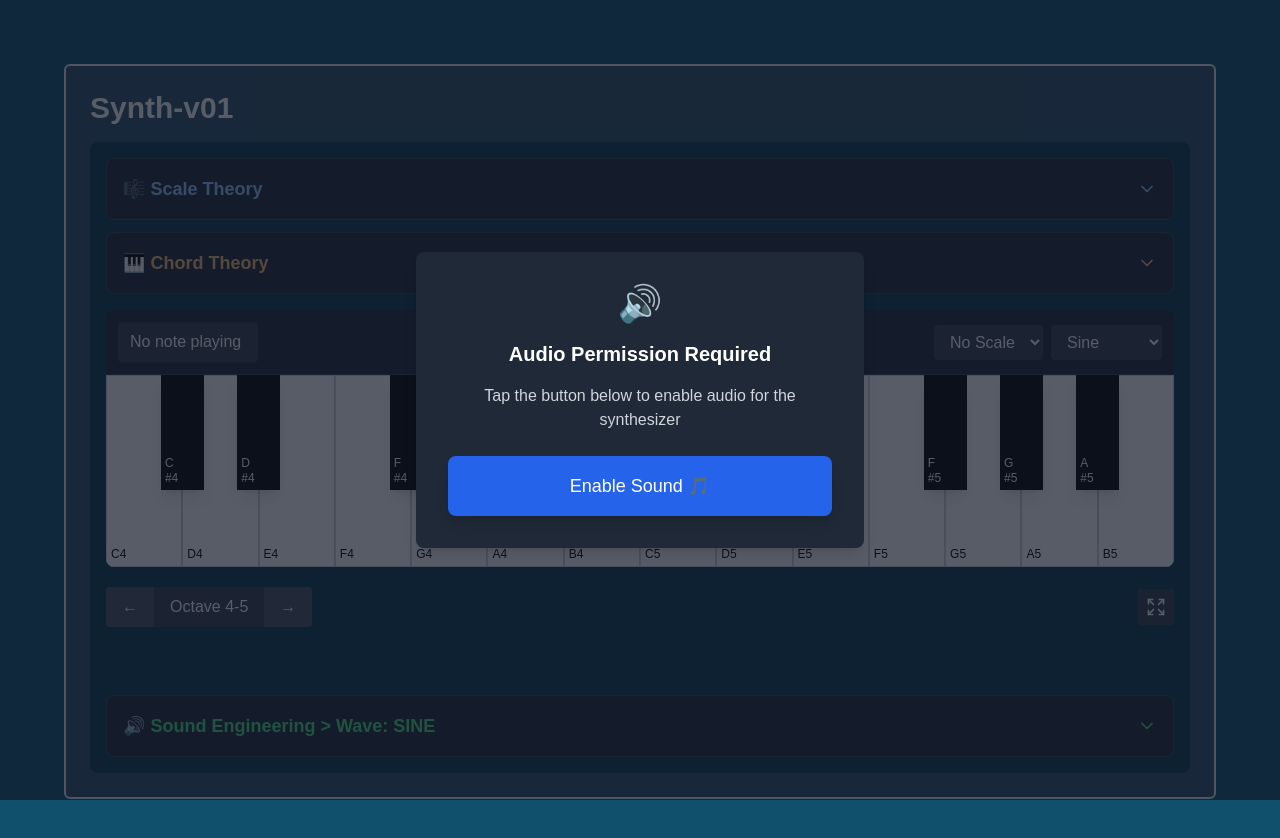
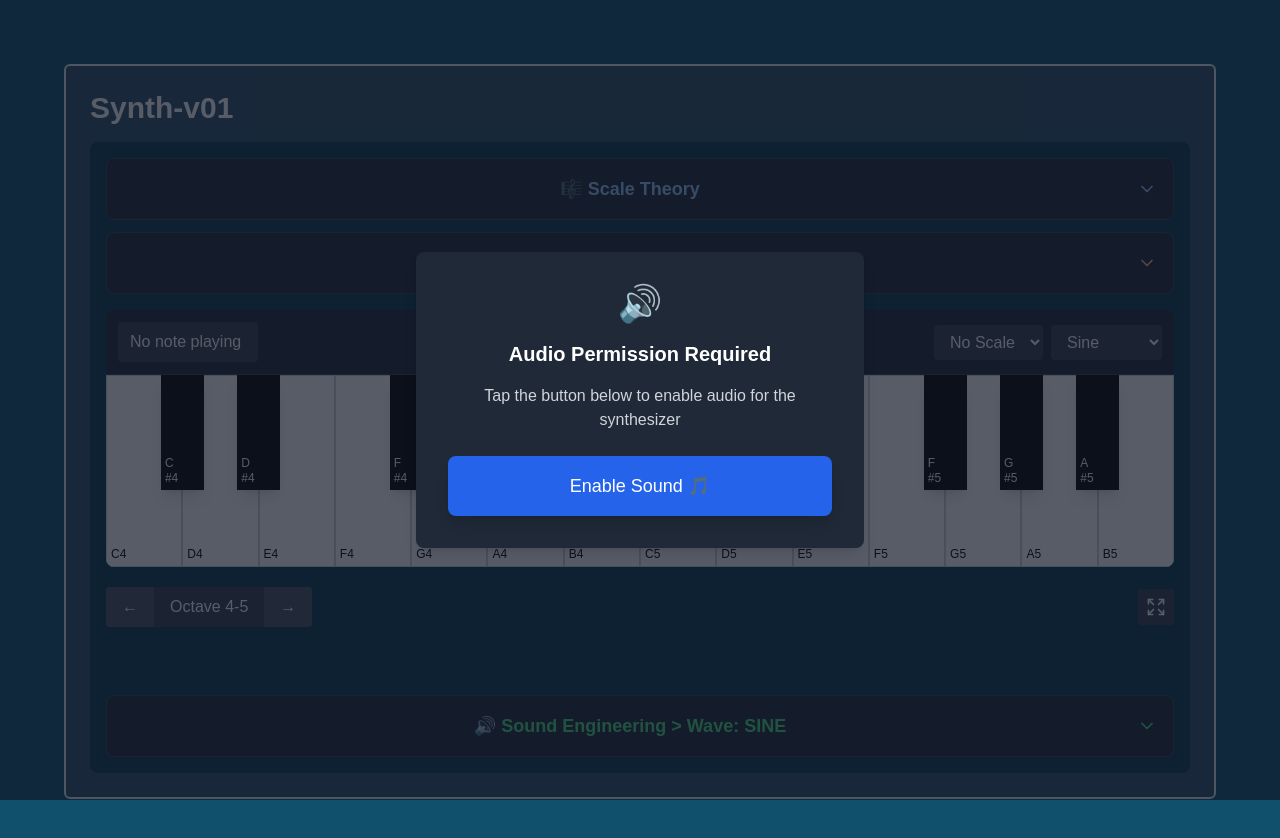
Before and after one commit to webdev-dave/build_synth_01, a Next.js app: page / in a window 1280 px wide. Shown: the top 838 px of the page. Built offline with nearby package versions, Linux system fonts and the light colour scheme.

Commit message:
update fsMode UI

```diff
--- a/src/instruments/synth/templates/basic-synth/components/ChordTheoryPanel.tsx
+++ b/src/instruments/synth/templates/basic-synth/components/ChordTheoryPanel.tsx
@@ -563,12 +563,12 @@ const ChordTheoryPanel: React.FC<ChordTheoryPanelProps> = ({
   };
 
   return (
-    <div className="bg-gray-800 rounded-lg border border-gray-700 text-white">
+    <div className="w-full bg-gray-800 rounded-lg border border-gray-700 text-white">
       <button
         onClick={onToggle}
         className="w-full p-4 text-left flex items-center justify-between hover:bg-gray-700 transition-colors rounded-lg"
       >
-        <h3 className="text-lg font-semibold text-orange-300">
+        <h3 className="text-lg font-semibold text-orange-300 mx-auto">
           {getHeaderText()}
         </h3>
         {isExpanded ? (
--- a/src/instruments/synth/templates/basic-synth/components/MusicTheoryPanel.tsx
+++ b/src/instruments/synth/templates/basic-synth/components/MusicTheoryPanel.tsx
@@ -27,7 +27,7 @@ const MusicTheoryPanel: React.FC<MusicTheoryPanelProps> = ({
   };
 
   return (
-    <div className="space-y-3">
+    <div className="w-full space-y-3">
       <ScaleTheoryPanel
         selectedScale={selectedScale}
         isExpanded={expandedPanels.scale}
--- a/src/instruments/synth/templates/basic-synth/components/ScaleTheoryPanel.tsx
+++ b/src/instruments/synth/templates/basic-synth/components/ScaleTheoryPanel.tsx
@@ -157,12 +157,12 @@ const ScaleTheoryPanel: React.FC<ScaleTheoryPanelProps> = ({
 
   if (!scaleInfo) {
     return (
-      <div className="bg-gray-800 rounded-lg border border-gray-700 text-white">
+      <div className="w-full bg-gray-800 rounded-lg border border-gray-700 text-white">
         <button
           onClick={onToggle}
           className="w-full p-4 text-left flex items-center justify-between hover:bg-gray-700 transition-colors rounded-lg"
         >
-          <h3 className="text-lg font-semibold text-blue-300">
+          <h3 className="text-lg font-semibold text-blue-300 mx-auto">
             🎼 Scale Theory
           </h3>
           {isExpanded ? (
@@ -199,12 +199,12 @@ const ScaleTheoryPanel: React.FC<ScaleTheoryPanelProps> = ({
   );
 
   return (
-    <div className="bg-gray-800 rounded-lg border border-gray-700 text-white">
+    <div className="w-full bg-gray-800 rounded-lg border border-gray-700 text-white">
       <button
         onClick={onToggle}
         className="w-full p-4 text-left flex items-center justify-between hover:bg-gray-700 transition-colors rounded-lg"
       >
-        <h3 className="text-lg font-semibold text-blue-300">
+        <h3 className="text-lg font-semibold text-blue-300 mx-auto">
           🎼 Understanding the {scaleInfo.name} Scale
         </h3>
         {isExpanded ? (
--- a/src/instruments/synth/templates/basic-synth/components/SoundEngineeringPanel.tsx
+++ b/src/instruments/synth/templates/basic-synth/components/SoundEngineeringPanel.tsx
@@ -27,12 +27,12 @@ const SoundEngineeringPanel: React.FC<SoundEngineeringPanelProps> = ({
   };
 
   return (
-    <div className="bg-gray-800 rounded-lg border border-gray-700 text-white">
+    <div className="w-full bg-gray-800 rounded-lg border border-gray-700 text-white">
       <button
         onClick={togglePanel}
         className="w-full p-4 text-left flex items-center justify-between hover:bg-gray-700 transition-colors rounded-lg"
       >
-        <h3 className="text-lg font-semibold text-green-400">
+        <h3 className="text-lg font-semibold text-green-400 mx-auto">
           🔊 Sound Engineering &gt; Wave: {getWaveName(waveType)}
         </h3>
         {isExpanded ? (
--- a/src/instruments/synth/templates/basic-synth/components/SynthControls.tsx
+++ b/src/instruments/synth/templates/basic-synth/components/SynthControls.tsx
@@ -36,7 +36,7 @@ export function TopToolbar({
   setWaveType,
 }: TopToolbarProps) {
   return (
-    <div className="flex items-center justify-between gap-2 p-3 bg-gray-800 rounded-t-lg border-b border-gray-700">
+    <div className="w-full flex items-center justify-between gap-2 p-3 bg-gray-800 rounded-t-lg border-b border-gray-700">
       {/* Left Side - Status Display */}
       <div className="flex items-center gap-2">
         <div
@@ -158,7 +158,7 @@ export function BottomToolbar({
   toggleFullScreen,
 }: BottomToolbarProps) {
   return (
-    <div className="flex justify-between items-center py-1">
+    <div className="w-full flex justify-between items-center py-1">
       {/* Left Side - Octave Controls */}
       <div className="flex items-center bg-gray-700 rounded overflow-hidden">
         <button
--- a/src/instruments/synth/templates/basic-synth/components/SynthKeyboard.tsx
+++ b/src/instruments/synth/templates/basic-synth/components/SynthKeyboard.tsx
@@ -110,7 +110,7 @@ export default function SynthKeyboard() {
             display: isFullScreen ? "flex" : "block",
             flexDirection: isFullScreen ? "column" : "initial",
             justifyContent: isFullScreen ? "center" : "initial",
-            alignItems: isFullScreen ? "center" : "initial",
+            alignItems: isFullScreen ? "stretch" : "initial",
             height: isFullScreen ? "100vh" : "auto",
             borderRadius: "0.5rem",
           }}
```
Also changed, not shown: 2 other files (tests, documents, lock files or other folders).
